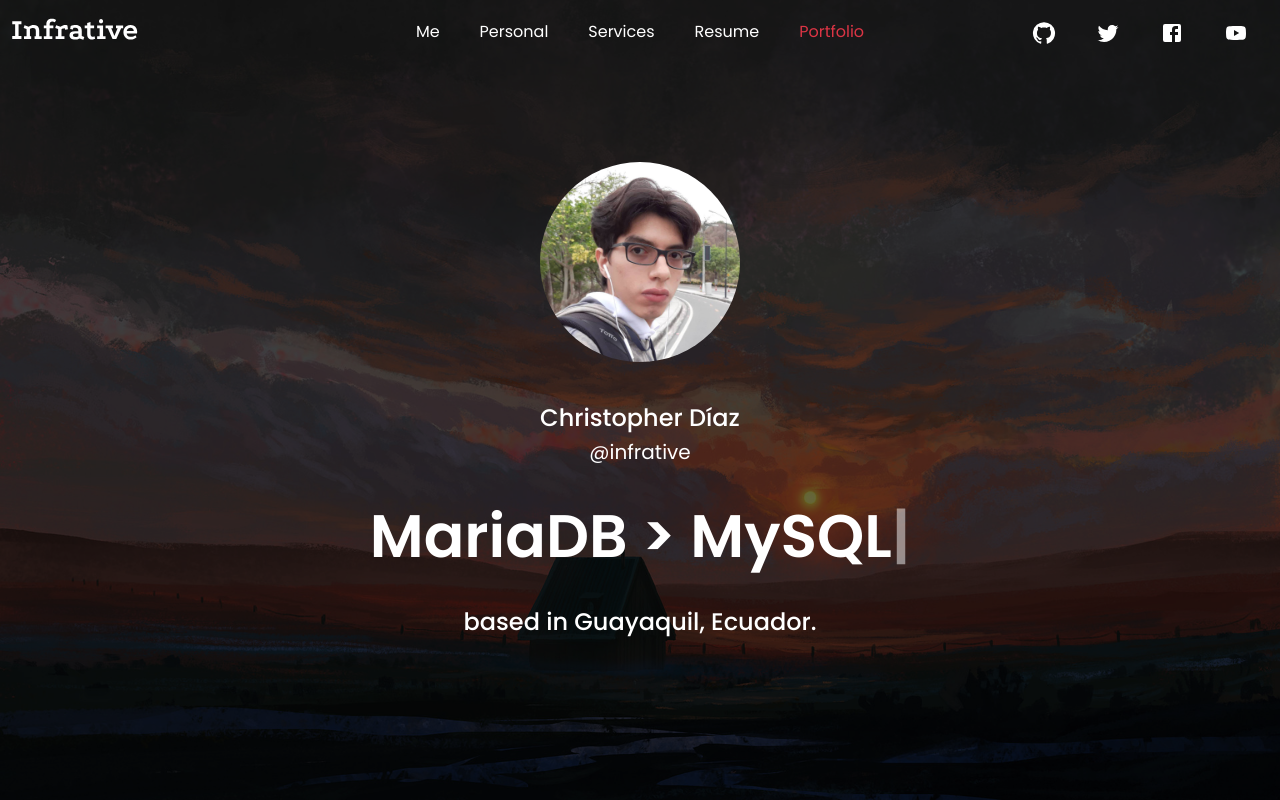
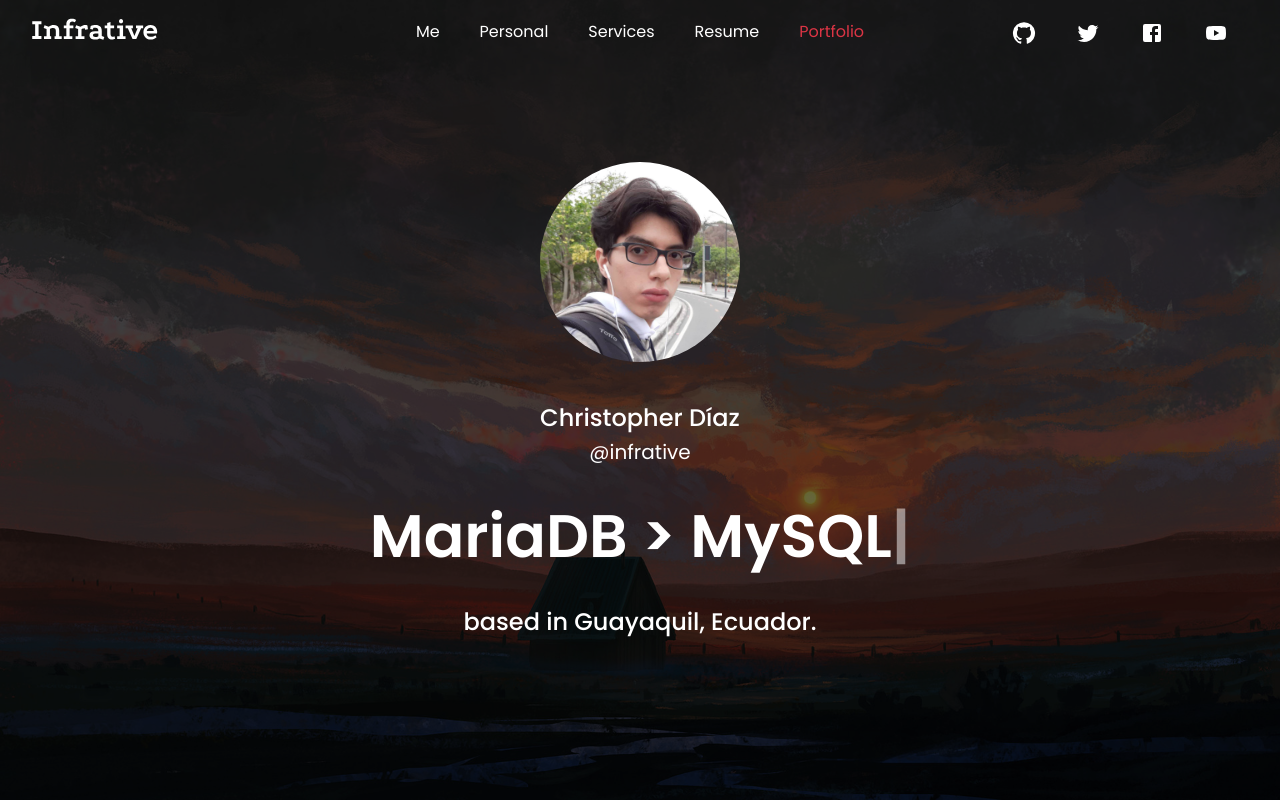
Before and after one commit to lnfrative/lnfrative, a Next.js app: page / in a window 1280 px wide. Shown: the top 800 px of the page. Built offline with nearby package versions, Linux system fonts and the light colour scheme.

Commit message:
update header padding

```diff
--- a/components/Header/index.tsx
+++ b/components/Header/index.tsx
@@ -15,7 +15,7 @@ function Header() {
     return (
         <header ref={ref} className="transition-all ease-in delay-500">
             <nav className={className(
-                'w-full z-30 text-white',
+                'w-full z-30 text-white pl-5 pr-5',
                 {
                     ['absolute']: inView,
                     ['fixed animate-slide-down bg-black']: !inView,
--- a/styles/index.css
+++ b/styles/index.css
@@ -18,5 +18,5 @@ a {
 }
 
 * {
-  box-sizing: border-box;
+  @apply box-border;
 }
```
